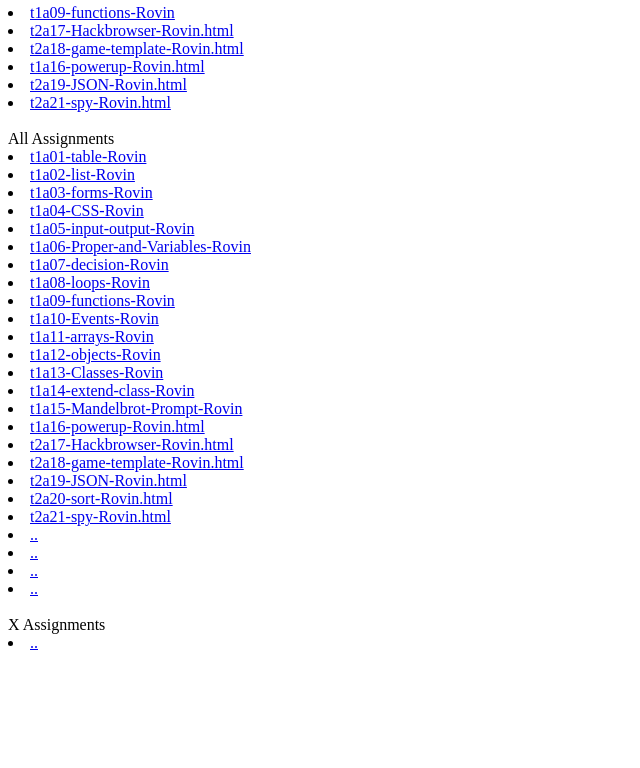
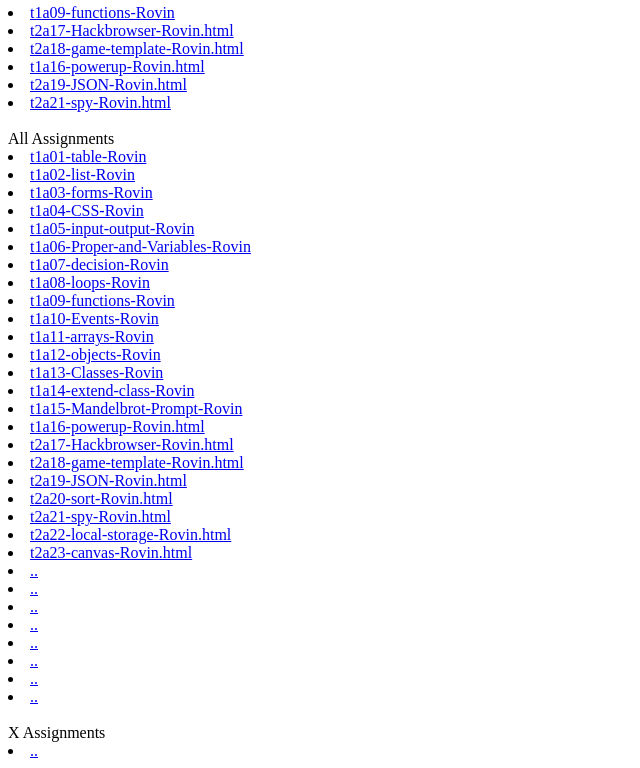
Before and after one commit to Rovin282/GameDev-Rovin-2026, a plain HTML site: page index.html in a window 1280 px wide. Shown: the part 116-884 px from the top of the page, without its empty margins (0-640 px from the left). Before the commit the page ends 800 px from the top, so only its background shows below. Drawn offline with Linux system fonts and the light colour scheme.

Commit message:
erm
Added links for local storage and canvas assignments.

```diff
--- a/index.html
+++ b/index.html
@@ -31,6 +31,12 @@ All Assignments <br>
 <li> <a href="t2a19-JSON-Rovin.html">t2a19-JSON-Rovin.html</a><br>
 <li> <a href="t2a20-sort-Rovin.html">t2a20-sort-Rovin.html</a><br>
 <li> <a href="t2a21-spy-Rovin.html">t2a21-spy-Rovin.html</a><br>
+<li> <a href="t2a22-local-storage-Rovin.html">t2a22-local-storage-Rovin.html</a><br>
+<li> <a href="t2a23-canvas-Rovin.html">t2a23-canvas-Rovin.html</a><br>
+<li> <a href="...">..</a><br>
+<li> <a href="...">..</a><br>
+<li> <a href="...">..</a><br>
+<li> <a href="...">..</a><br>
 <li> <a href="...">..</a><br>
 <li> <a href="...">..</a><br>
 <li> <a href="...">..</a><br>
```
